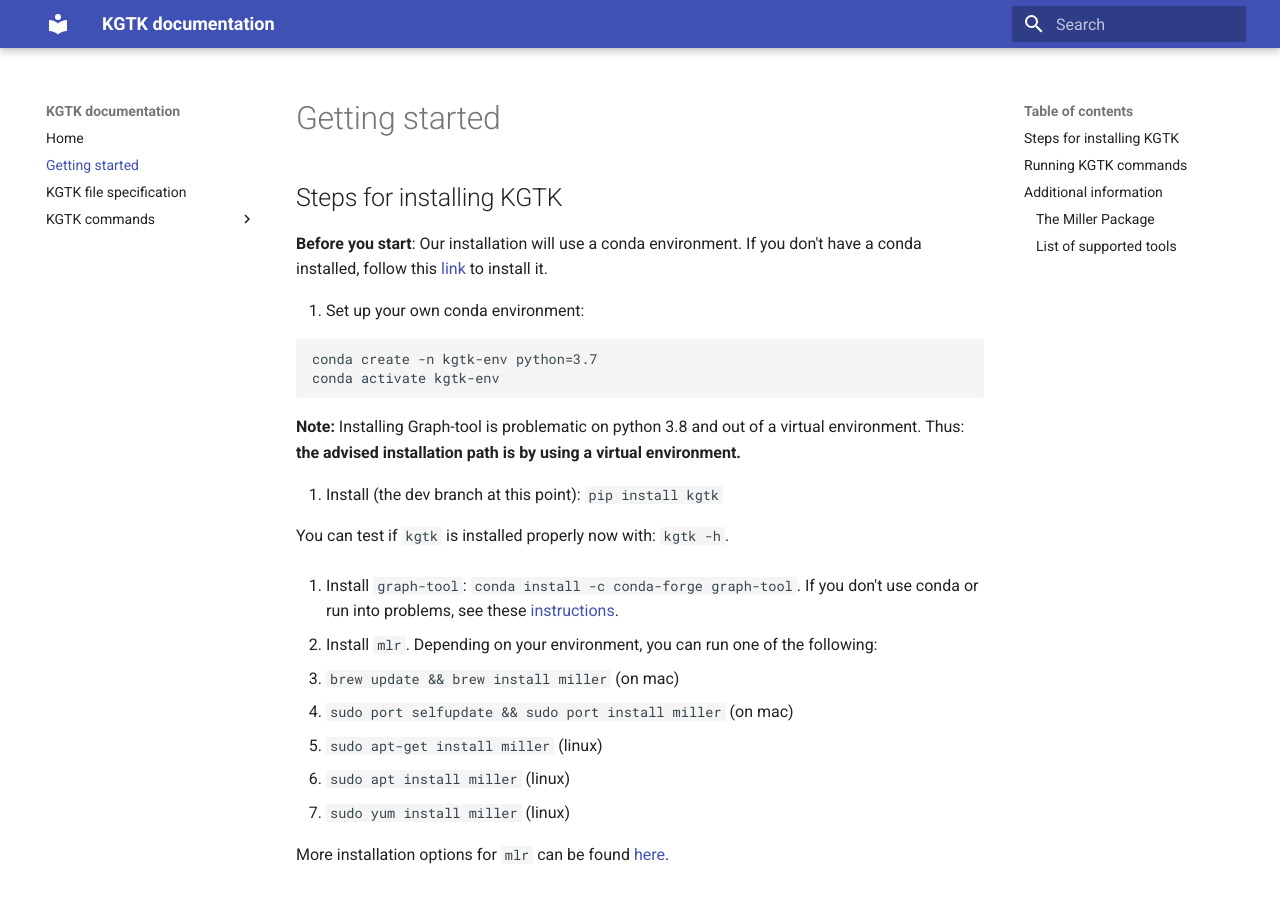
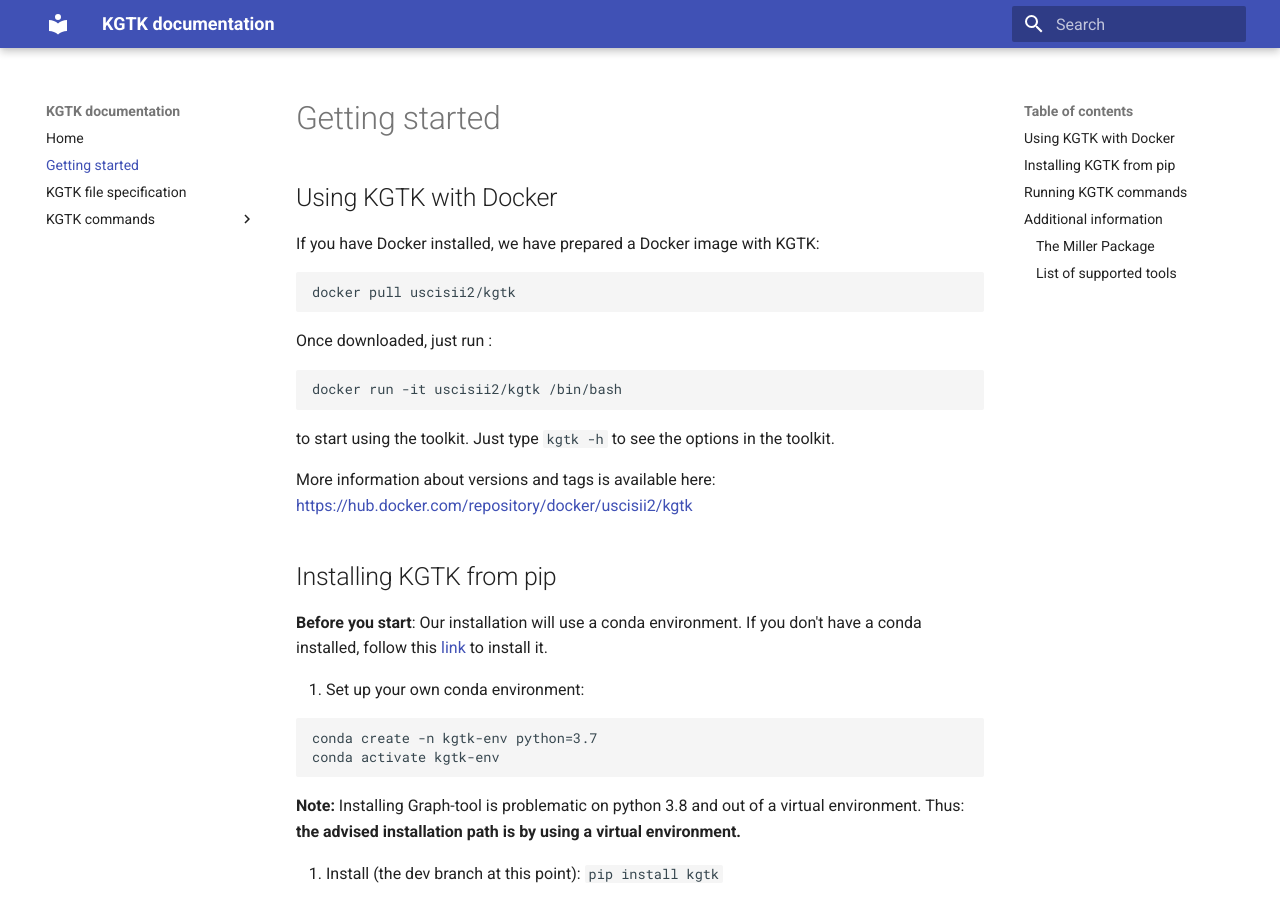
Before and after one commit to usc-isi-i2/kgtk, an MkDocs documentation site: the page built from docs/install.md, in a window 1280 px wide and 900 px high. Built offline with MkDocs 1.6.1 and Material for MkDocs 9.7.7, drawn with Linux system fonts in a browser that asks for light colours.

Commit message:
update to make sure is equal to master

````diff
--- a/docs/install.md
+++ b/docs/install.md
@@ -1,4 +1,20 @@
-## Steps for installing KGTK
+## Using KGTK with Docker
+
+If you have Docker installed, we have prepared a Docker image with KGTK:
+
+```
+docker pull uscisii2/kgtk
+```
+
+Once downloaded, just run :
+```
+docker run -it uscisii2/kgtk /bin/bash
+```
+to start using the toolkit. Just type  `kgtk -h` to see the options in the toolkit.
+
+More information about versions and tags is available here: [https://hub.docker.com/repository/docker/uscisii2/kgtk](https://hub.docker.com/repository/docker/uscisii2/kgtk)
+
+## Installing KGTK from pip
 
 **Before you start**:  Our installation will use a conda environment. If you don't have a conda installed, follow this [link](https://docs.conda.io/projects/conda/en/latest/user-guide/install/) to install it.
 
````
